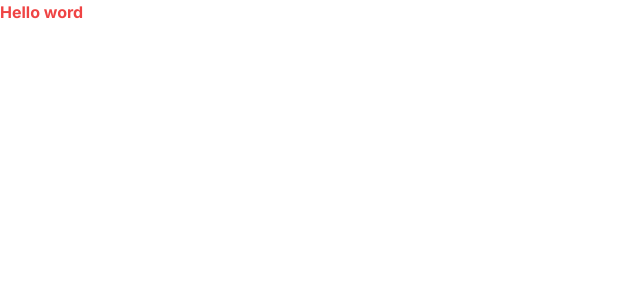
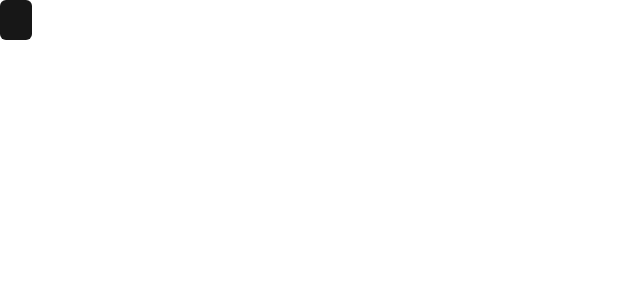
Before and after one commit to mbelmontes7/pillas, a Next.js app: page / in a window 1280 px wide. Shown: the top 300 px of the page, without its empty margins (0-640 px from the left). Built offline with nearby package versions, Linux system fonts and the light colour scheme.

Commit message:
learned how to edit my button

```diff
--- a/app/page.tsx
+++ b/app/page.tsx
@@ -1,7 +1,9 @@
-import Image from "next/image";
+import { Button } from "@/components/ui/button"
 
 export default function Home() {
   return (
-    <p className="text-red-500 font-bold">Hello word</p>
+    <div>
+      <Button />
+    </div>
   )
 }
```
